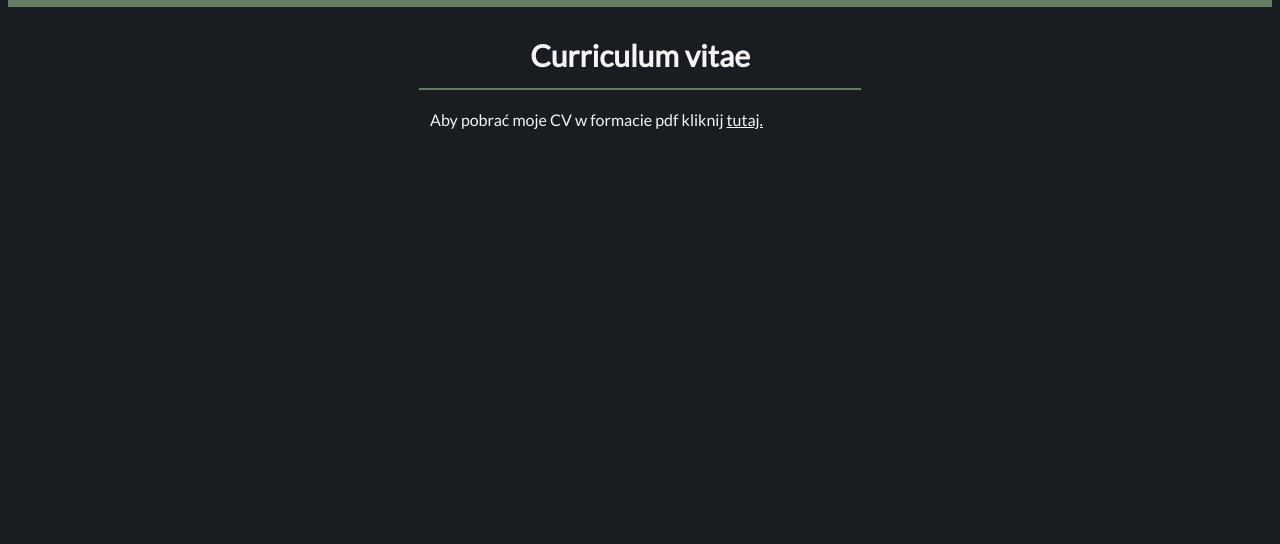
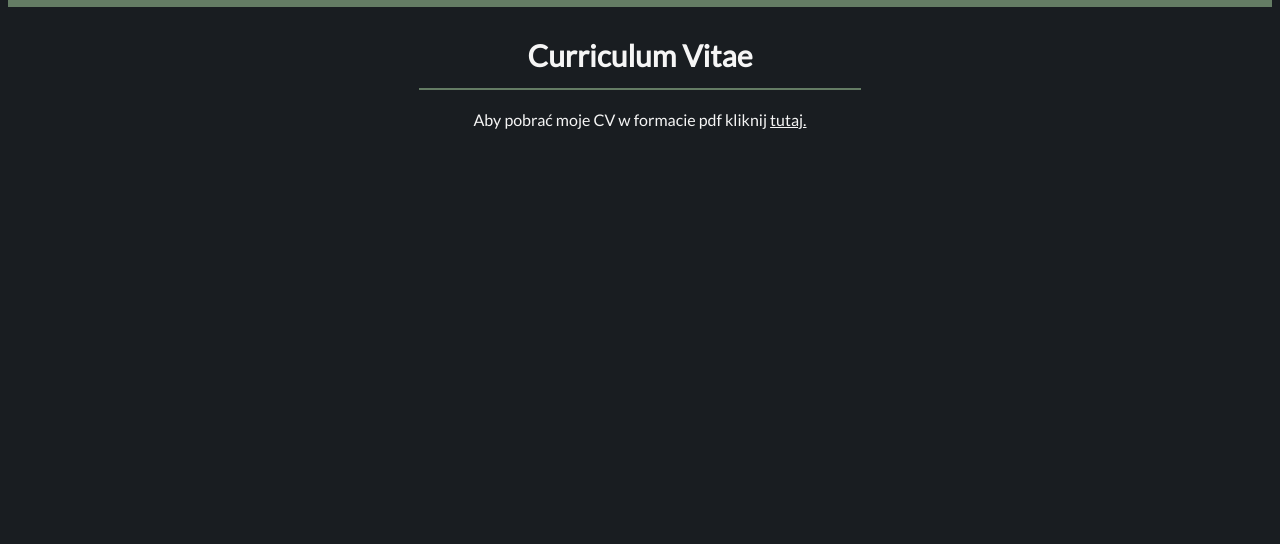
Before and after one commit to KDDNY/elka-homepage, a plain HTML site: page CV.html in a window 1280 px wide. Shown: the part 256-800 px from the top of the page. Drawn offline with Linux system fonts and the light colour scheme.

Commit message:
Small changes in justify and contents

```diff
--- a/CV.html
+++ b/CV.html
@@ -21,10 +21,10 @@
         <div id="wrapper">
             <section>
                 <article>
-                    <h1>Curriculum vitae</h1>
+                    <h1>Curriculum Vitae</h1>
                     <div id="project">
                         <div id="title"><b></b></div>
-                        <div id="sidetext"> Aby pobrać moje CV w formacie pdf kliknij <a href="Marcin Piotrowski cv.pdf">tutaj.</a> </div>
+                        <div id="cv"> Aby pobrać moje CV w formacie pdf kliknij <a href="Marcin Piotrowski cv.pdf">tutaj.</a></div>
                     <embed src="Marcin Piotrowski cv.pdf" width="100%" height="1200"
                         type="application/pdf">
                         <p>
--- a/style.css
+++ b/style.css
@@ -122,6 +122,9 @@ footer {
 }
 
 #cv{
+    text-align: center;
+    width: 430px;
     margin-bottom: 10px;
-    text-align: center;
+    vertical-align:top;
+    display: inline-block;
 }
```
Also changed, not shown: index.html (+1 -1 lines), kontakt.html (+8 -6 lines), 1 other file.
